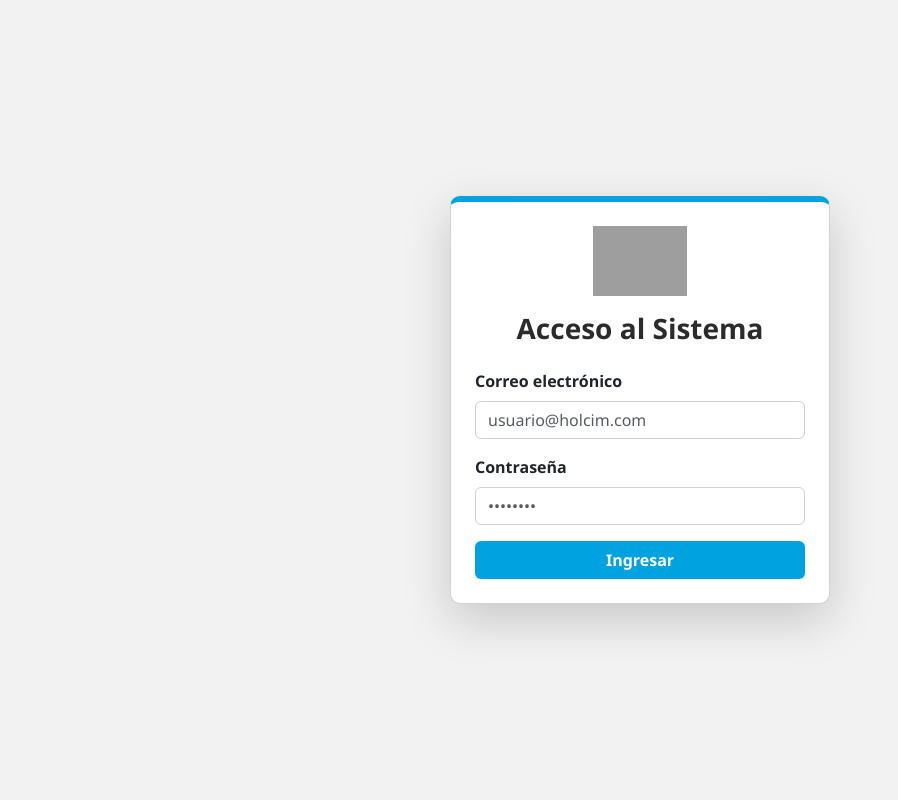
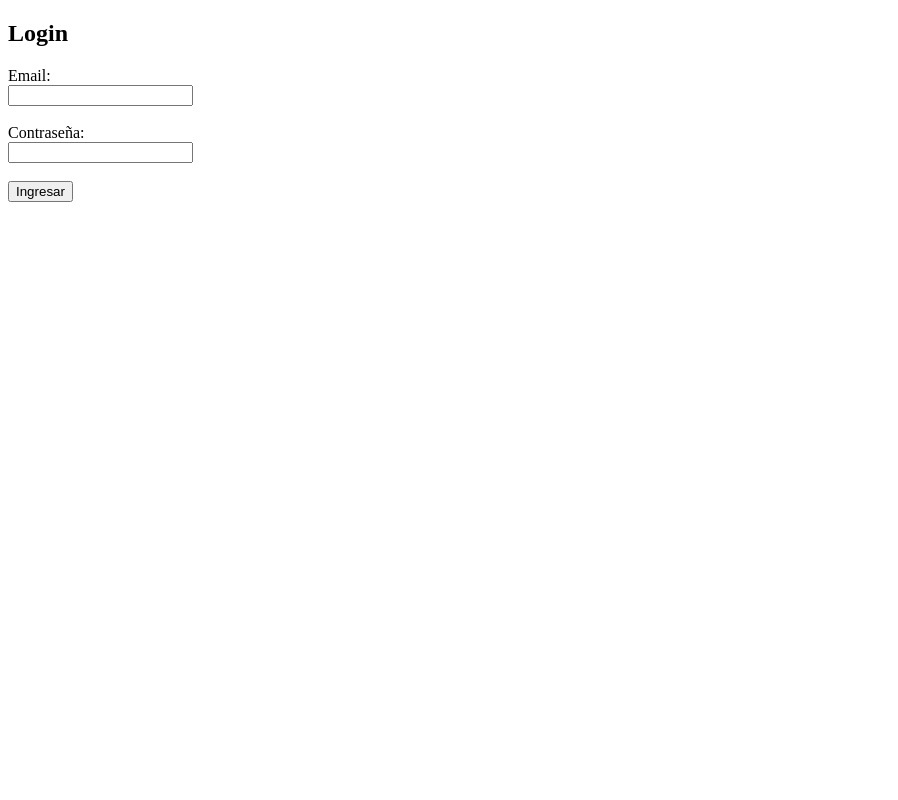
Before and after one commit to luismolinaboni22-art/control_acceso_k9, a Flask app: page /login in a window 1280 px wide. Shown: the whole page, without its empty margins (0-898 px from the left). Run offline with Flask 3, Linux system fonts and the light colour scheme; grey boxes are pictures that could not be loaded.

Commit message:
Update login.html

```diff
--- a/templates/login.html
+++ b/templates/login.html
@@ -2,61 +2,23 @@
 <html lang="es">
 <head>
     <meta charset="UTF-8">
-    <title>Ingreso al sistema</title>
-
-    <link href="https://cdn.jsdelivr.net/npm/bootstrap@5.3.2/dist/css/bootstrap.min.css" rel="stylesheet">
-    <link rel="stylesheet" href="{{ url_for('static', filename='style.css') }}">
+    <title>Login - K9</title>
 </head>
-
-<body style="background-color:#F2F2F2;">
-
-<div class="d-flex justify-content-center align-items-center vh-100">
-
-    <div class="card shadow-lg p-4"
-         style="width: 380px; border-top: 6px solid #00A3E0; border-radius: 10px;">
-
-        <!-- Logo Holcim -->
-        <div class="text-center mb-3">
-            <img src="{{ url_for('static', filename='holcim_logo.svg') }}"
-                 alt="Holcim Costa Rica"
-                 style="height:70px;">
-        </div>
-
-        <h3 class="text-center fw-bold mb-4" style="color:#2B2B2B;">
-            Acceso al Sistema
-        </h3>
-
-        <form method="POST" action="{{ url_for('login') }}">
-            <div class="mb-3">
-                <label class="form-label fw-semibold">Correo electrónico</label>
-                <input type="email" name="email" class="form-control"
-                       placeholder="usuario@holcim.com" required>
-            </div>
-
-            <div class="mb-3">
-                <label class="form-label fw-semibold">Contraseña</label>
-                <input type="password" name="password" class="form-control"
-                       placeholder="••••••••" required>
-            </div>
-
-            <button class="btn w-100 fw-semibold"
-                    style="background-color:#00A3E0; color:white;">
-                Ingresar
-            </button>
-        </form>
-
-        {% with messages = get_flashed_messages(with_categories=true) %}
+<body>
+    <h2>Login</h2>
+    {% with messages = get_flashed_messages(with_categories=true) %}
         {% if messages %}
-        <div class="alert alert-danger mt-3">
             {% for category, message in messages %}
-                {{ message }}
+                <div>{{ message }}</div>
             {% endfor %}
-        </div>
         {% endif %}
-        {% endwith %}
-    </div>
-
-</div>
-
+    {% endwith %}
+    <form method="POST">
+        <label>Email:</label><br>
+        <input type="email" name="email" required><br><br>
+        <label>Contraseña:</label><br>
+        <input type="password" name="password" required><br><br>
+        <button type="submit">Ingresar</button>
+    </form>
 </body>
 </html>
```
